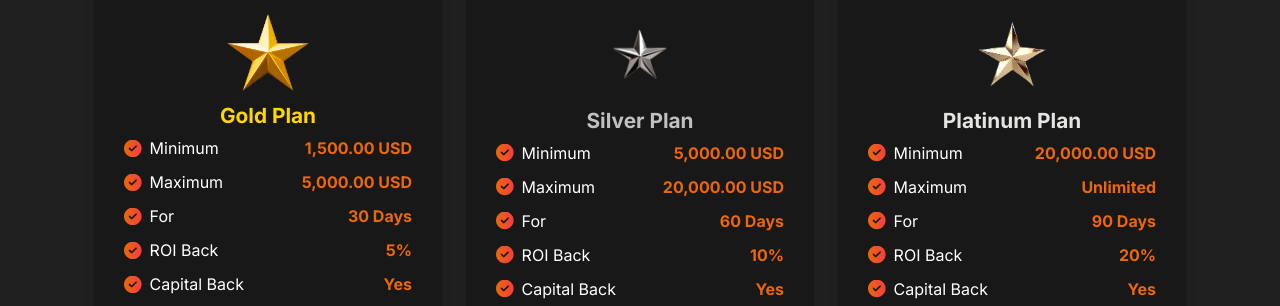
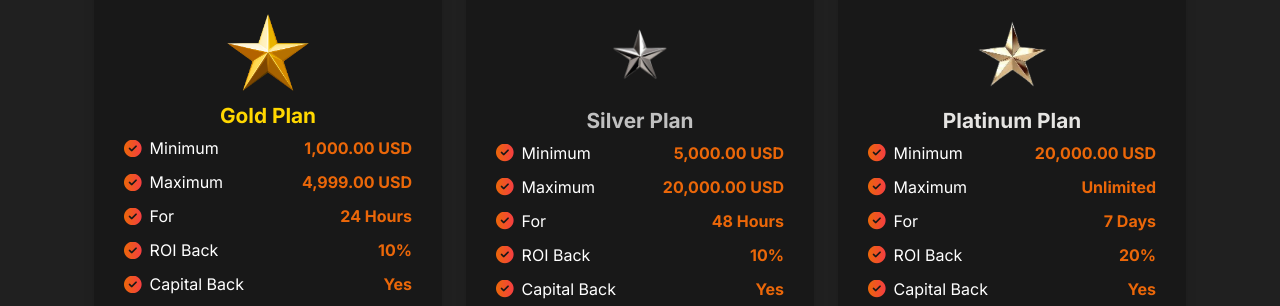
Before and after one commit to Nelsonfestus/CryptoHarvest, a Vue app: page / in a window 1280 px wide. Shown: the part 1000-1306 px from the top of the page. Built offline with nearby package versions, Linux system fonts and the light colour scheme.

Commit message:
Update crypto wallets and plan durations - Added USDC wallet with address 0xb6B31Cb5C37d060F912d8481D64FE0a792a93a5d - Updated plan durations: Gold (24h), Silver (48h), Platinum (7 days) - Fixed homepage investment plans display - Confirmed user signup/login functionality working

```diff
--- a/src/components/Investment.vue
+++ b/src/components/Investment.vue
@@ -13,25 +13,25 @@
             <!-- price -->
             <div class="price">
               <div class="feature"><i class="fas fa-check-circle check-icon"></i>Minimum</div>
-              <div class="feature price-value">1,500.00 USD</div>
+              <div class="feature price-value">1,000.00 USD</div>
             </div>
 
             <!-- price -->
             <div class="price">
               <div class="feature"><i class="fas fa-check-circle check-icon"></i>Maximum</div>
-              <div class="feature price-value">5,000.00 USD</div>
+              <div class="feature price-value">4,999.00 USD</div>
             </div>
 
             <!-- price -->
             <div class="price">
               <div class="feature"><i class="fas fa-check-circle check-icon"></i>For</div>
-              <div class="feature price-value">30 Days</div>
+              <div class="feature price-value">24 Hours</div>
             </div>
 
             <!-- price -->
             <div class="price">
               <div class="feature"><i class="fas fa-check-circle check-icon"></i>ROI Back</div>
-              <div class="feature price-value">5%</div>
+              <div class="feature price-value">10%</div>
             </div>
 
             <!-- price -->
@@ -68,7 +68,7 @@
             <!-- price -->
             <div class="price">
               <div class="feature"><i class="fas fa-check-circle check-icon"></i>For</div>
-              <div class="feature price-value">60 Days</div>
+              <div class="feature price-value">48 Hours</div>
             </div>
 
             <!-- price -->
@@ -111,7 +111,7 @@
             <!-- price -->
             <div class="price">
               <div class="feature"><i class="fas fa-check-circle check-icon"></i>For</div>
-              <div class="feature price-value">90 Days</div>
+              <div class="feature price-value">7 Days</div>
             </div>
 
             <!-- price -->
--- a/src/components/Plans.vue
+++ b/src/components/Plans.vue
@@ -33,7 +33,7 @@ export default {
           features: [
             { label: 'Minimum', value: '$1,500' },
             { label: 'Maximum', value: '$5,000' },
-            { label: 'Duration', value: '30 Days' },
+            { label: 'Duration', value: '24 Hours' },
             { label: 'ROI', value: '5%' },
             { label: 'Capital Back', value: 'Yes' },
           ],
@@ -44,7 +44,7 @@ export default {
           features: [
             { label: 'Minimum', value: '$5,000' },
             { label: 'Maximum', value: '$20,000' },
-            { label: 'Duration', value: '60 Days' },
+            { label: 'Duration', value: '48 Hours' },
             { label: 'ROI', value: '10%' },
             { label: 'Capital Back', value: 'Yes' },
           ],
@@ -55,7 +55,7 @@ export default {
           features: [
             { label: 'Minimum', value: '$20,000' },
             { label: 'Maximum', value: 'Unlimited' },
-            { label: 'Duration', value: '90 Days' },
+            { label: 'Duration', value: '7 Days' },
             { label: 'ROI', value: '20%' },
             { label: 'Capital Back', value: 'Yes' },
           ],
--- a/src/components/UserDashboard.vue
+++ b/src/components/UserDashboard.vue
@@ -492,6 +492,13 @@ export default {
           icon: '◎',
           address: 'HXFKFzY54JpeL3waBQffeH5K3pMpFoARgk9E7pHFVCXX',
           qrCode: '/src/assets/solana wallet.jpeg'
+        },
+        {
+          symbol: 'USDC',
+          name: 'USDC',
+          icon: '💲',
+          address: '0xb6B31Cb5C37d060F912d8481D64FE0a792a93a5d',
+          qrCode: '/src/assets/usdc wallet.jpeg'
         }
        ]
     }
```
Also changed, not shown: src/assets/eth wallet.jpeg (added), src/assets/usdc wallet.jpeg (added).
